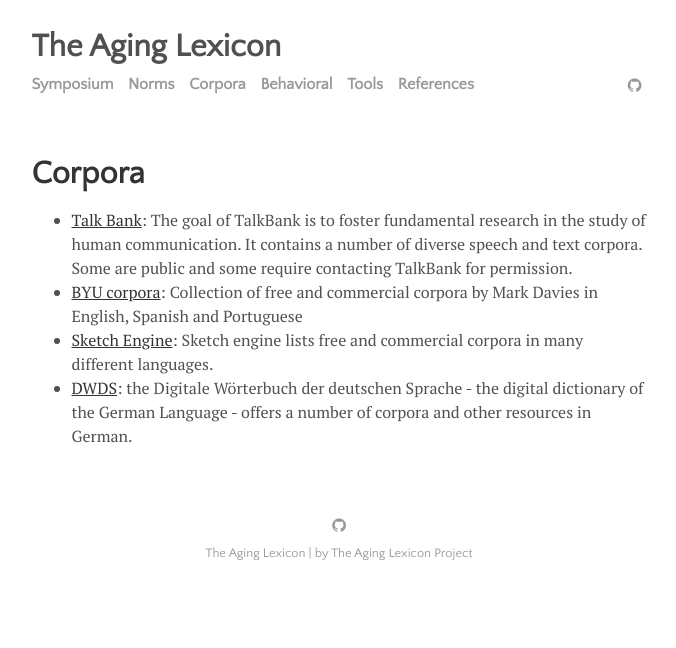
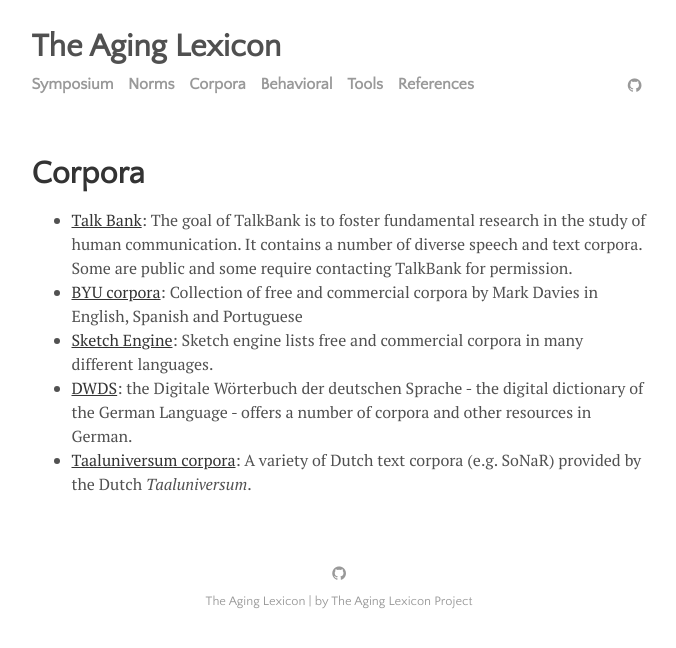
Before and after one commit to aginglexicon/aginglexicon.github.io, a Jekyll site: the page built from menu/corpora.md, in a window 1280 px wide. Shown: the top 648 px of the page, without its empty margins (301-977 px from the left). Built offline with Jekyll 4.4.1, drawn with Linux system fonts in a browser that asks for light colours.

Commit message:
Update corpora.md

```diff
--- a/menu/corpora.md
+++ b/menu/corpora.md
@@ -7,3 +7,4 @@
 - [BYU corpora](https://corpus.byu.edu/): Collection of free and commercial corpora by Mark Davies in English, Spanish and Portuguese
 - [Sketch Engine](https://www.sketchengine.eu/user-guide/user-manual/corpora/corpora-list/): Sketch engine lists free and commercial corpora in many different languages.
 - [DWDS](https://www.dwds.de): the Digitale Wörterbuch der deutschen Sprache - the digital dictionary of the German Language - offers a number of corpora and other resources in German.
+- [Taaluniversum corpora](http://taalunieversum.org/inhoud/corpora/d-coi-en-sonar): A variety of Dutch text corpora (e.g. SoNaR) provided by the Dutch *Taaluniversum*.
```
